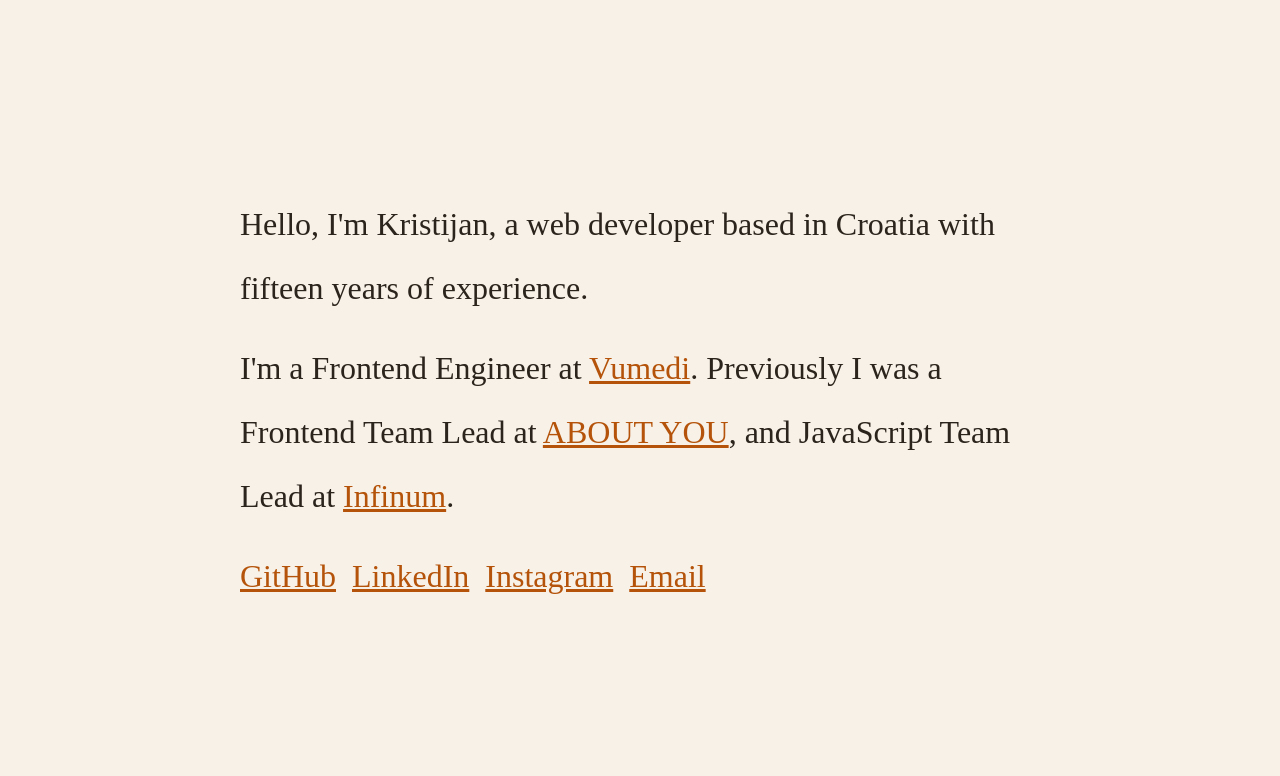
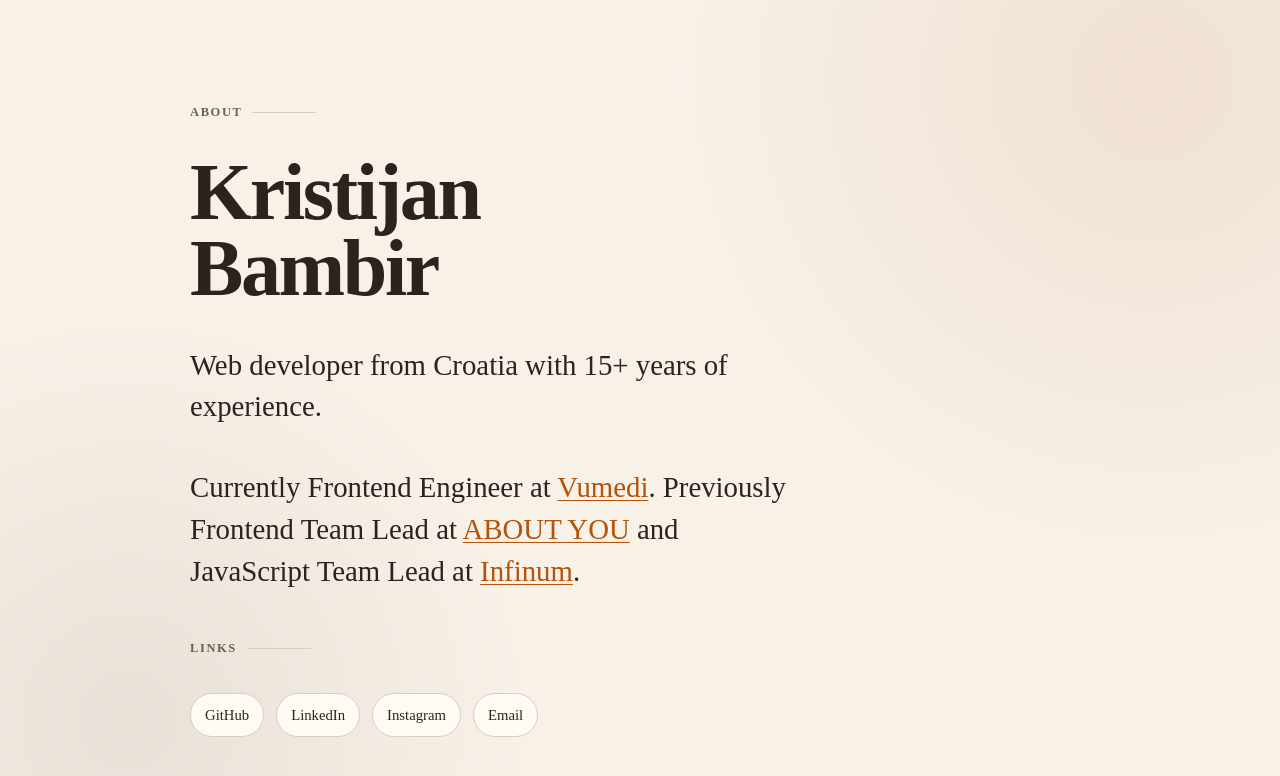
Before and after one commit to kristijanbambir/kristijanbambir.github.com, an Astro site: page / in a window 1280 px wide. Built offline with nearby package versions, Linux system fonts and the light colour scheme; Astro itself is replaced by a stand-in of ours.

Commit message:
Implement new design

```diff
--- a/src/layouts/Layout.astro
+++ b/src/layouts/Layout.astro
@@ -121,11 +121,18 @@ import { Font } from "astro:assets";
     --text-color: #2b241c;
     --background-color: #f7f1e8;
     --link-color: #b45309;
+    --muted-color: #6b5f52;
+    --border-color: #d8cdbf;
+    --surface-color: #fffaf3;
+    --focus-ring-color: rgba(180, 83, 9, 0.3);
   }
 
   body {
     padding: 0 20px;
     background-color: var(--background-color);
+    background-image:
+      radial-gradient(circle at 90% 10%, rgba(180, 83, 9, 0.1), transparent 35%),
+      radial-gradient(circle at 10% 90%, rgba(43, 36, 28, 0.08), transparent 30%);
     font-family: var(--font-body);
     font-weight: 400;
     color: var(--text-color);
@@ -134,6 +141,19 @@ import { Font } from "astro:assets";
   a {
     color: var(--link-color);
     text-decoration: underline;
+    text-underline-offset: 3px;
+    text-decoration-thickness: 1px;
+    transition: color 180ms ease;
+  }
+
+  a:hover {
+    color: color-mix(in oklab, var(--link-color), var(--text-color) 30%);
+  }
+
+  a:focus-visible {
+    outline: 3px solid var(--focus-ring-color);
+    outline-offset: 3px;
+    border-radius: 4px;
   }
 
   @media (prefers-color-scheme: dark) {
@@ -142,6 +162,10 @@ import { Font } from "astro:assets";
       --text-color: #e8f5e9;
       --background-color: #0b1f1a;
       --link-color: #34d399;
+      --muted-color: #a8c4b7;
+      --border-color: #1f3a32;
+      --surface-color: #102822;
+      --focus-ring-color: rgba(52, 211, 153, 0.35);
     }
 
     html {
--- a/src/pages/index.astro
+++ b/src/pages/index.astro
@@ -3,62 +3,188 @@ import Layout from "../layouts/Layout.astro";
 ---
 
 <Layout>
-  <main>
-    <span>
-      Hello, I&apos;m Kristijan, a web developer based in Croatia with fifteen
-      years of experience.
-    </span>
+  <main class="page">
+    <h2 class="section-label">About</h2>
+    <h1>Kristijan Bambir</h1>
 
-    <span>
-      I&apos;m a Frontend Engineer at <a href="https://vumedi.com">Vumedi</a>.
-      Previously I was a Frontend Team Lead at
-      <a href="https://corporate.aboutyou.de/en/">ABOUT YOU</a>, and JavaScript
-      Team Lead at <a href="https://infinum.com">Infinum</a>.
-    </span>
+    <p class="intro">
+      Web developer from Croatia with 15+ years of experience.
+    </p>
 
+    <p class="experience">
+      Currently Frontend Engineer at <a href="https://vumedi.com">Vumedi</a>.
+      Previously Frontend Team Lead at
+      <a href="https://corporate.aboutyou.de/en/">ABOUT YOU</a> and JavaScript Team
+      Lead at <a href="https://infinum.com">Infinum</a>.
+    </p>
+
+    <h2 id="links-heading" class="section-label">Links</h2>
+
+    <section aria-labelledby="links-heading" class="contact">
       <ul class="links">
         <li>
-        <a href="https://github.com/kristijanbambir">GitHub</a>
+          <a class="chip" href="https://github.com/kristijanbambir">GitHub</a>
         </li>
         <li>
-        <a href="https://www.linkedin.com/in/kristijanbambir"> LinkedIn </a>
+          <a class="chip" href="https://www.linkedin.com/in/kristijanbambir"
+            >LinkedIn</a
+          >
         </li>
         <li>
-        <a href="https://www.instagram.com/kristijanbambir/"> Instagram </a>
+          <a class="chip" href="https://www.instagram.com/kristijanbambir/"
+            >Instagram</a
+          >
         </li>
         <li>
-        <a href="mailto:kristijan.bambir@gmail.com">Email</a>
+          <a class="chip" href="mailto:kristijan.bambir@gmail.com">Email</a>
         </li>
       </ul>
+    </section>
   </main>
 </Layout>
 
 <style>
-  main {
+  .page {
+    min-height: 100svh;
+    max-width: 900px;
+    margin: 0 auto;
+    padding: clamp(64px, 12vh, 140px) 0 48px;
+    display: grid;
+    gap: clamp(16px, 2.5vw, 28px);
+  }
+
+  .page > * {
+    opacity: 0;
+    transform: translateY(10px);
+    animation: reveal 560ms cubic-bezier(0.22, 1, 0.36, 1) forwards;
+  }
+
+  .page > :nth-child(1) {
+    animation-delay: 40ms;
+  }
+
+  .page > :nth-child(2) {
+    animation-delay: 120ms;
+  }
+
+  .page > :nth-child(3) {
+    animation-delay: 200ms;
+  }
+
+  .page > :nth-child(4) {
+    animation-delay: 280ms;
+  }
+
+  .page > :nth-child(5) {
+    animation-delay: 360ms;
+  }
+
+  .page > :nth-child(6) {
+    animation-delay: 440ms;
+  }
+
+  h1 {
+    font-size: clamp(2rem, 9vw, 5rem);
+    line-height: 0.95;
+    letter-spacing: -0.03em;
+    max-width: 12ch;
+  }
+
+  .intro,
+  .experience {
+    font-size: clamp(1.05rem, 2.8vw, 1.8rem);
+    line-height: 1.45;
+    max-width: 36ch;
+  }
+
+  .section-label {
     display: flex;
-    flex-direction: column;
-    justify-content: center;
-    gap: 16px;
-    min-height: 100svh;
-    max-width: 800px;
-    margin: 0 auto;
-    padding: 16px 0;
-    font-size: clamp(18px, 4.5vw, 32px);
-    font-weight: 500;
-    line-height: 2;
+    align-items: center;
+    gap: 10px;
+    color: var(--muted-color);
+    font-size: 0.78rem;
+    font-weight: 700;
+    letter-spacing: 0.13em;
+    text-transform: uppercase;
+  }
+
+  .section-label::after {
+    content: "";
+    width: 64px;
+    height: 1px;
+    background-color: var(--border-color);
+  }
+
+  .contact {
+    margin-top: 4px;
+    display: grid;
+    gap: 14px;
   }
 
   .links {
     display: flex;
-    gap: 16px;
     flex-wrap: wrap;
+    gap: 12px;
     padding: 0;
     list-style: none;
   }
 
+  .chip {
+    display: inline-block;
+    padding: 10px 14px;
+    border: 1px solid var(--border-color);
+    border-radius: 999px;
+    background-color: var(--surface-color);
+    color: var(--text-color);
+    text-decoration: none;
+    font-size: 0.92rem;
+    font-weight: 500;
+    transition:
+      transform 180ms ease,
+      border-color 180ms ease,
+      color 180ms ease;
+  }
+
+  .chip:hover {
+    transform: translateY(-1px);
+    border-color: var(--link-color);
+    color: var(--link-color);
+  }
+
   @media (min-width: 640px) {
-    .main {
-      font-weight: 400;
+    .page {
+      gap: 24px;
+    }
+
+    .intro,
+    .experience {
+      max-width: 42ch;
+    }
+  }
+
+  @media (prefers-reduced-motion: reduce) {
+    .page > * {
+      opacity: 1;
+      transform: none;
+      animation: none;
+    }
+
+    .chip,
+    .chip:hover {
+      transition: none;
+      transform: none;
+    }
+  }
+
+  @keyframes reveal {
+    from {
+      opacity: 0;
+      transform: translateY(10px);
+    }
+
+    to {
+      opacity: 1;
+      transform: translateY(0);
     }
   }
 </style>
```
Lines whose indentation alone changed are shown as unchanged.
